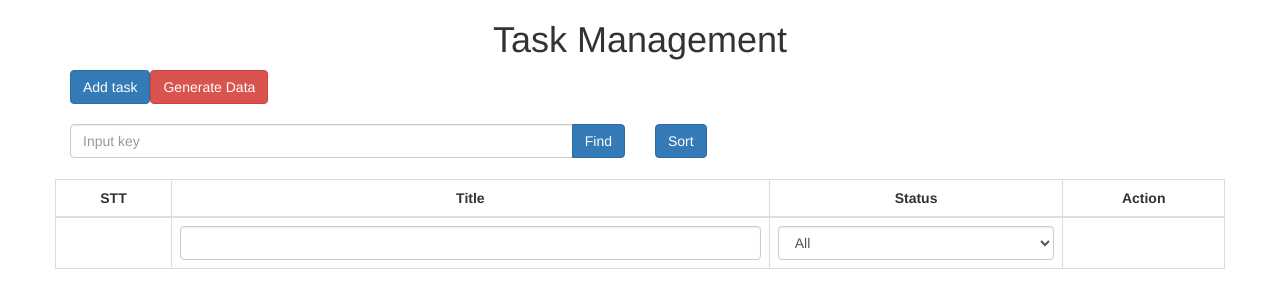
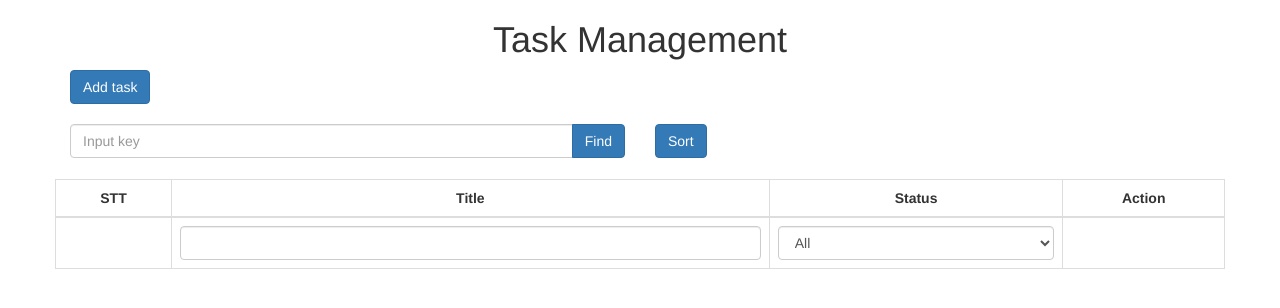
Before and after one commit to Cress1004/task-management, a React (Create React App) app: page / in a window 1280 px wide. Shown: the top 308 px of the page. Built offline with nearby package versions, Linux system fonts and the light colour scheme.

Commit message:
close form and save, remove generate data

```diff
--- a/src/App.js
+++ b/src/App.js
@@ -22,29 +22,29 @@ class App extends Component {
     }
   }
 
-  onGenerateData = () => {
-    var tasks = [
-      {
-        id: this.generateID(),
-        title: "Learn Japanese",
-        status: true,
-      },
-      {
-        id: this.generateID(),
-        title: "Learn ENGLISh",
-        status: false,
-      },
-      {
-        id: this.generateID(),
-        title: "Learn Code",
-        status: true
-      }
-    ];
-    this.setState({
-      tasks: tasks
-    })
-    localStorage.setItem('tasks', JSON.stringify(tasks));
-  }
+  // onGenerateData = () => {
+  //   var tasks = [
+  //     {
+  //       id: this.generateID(),
+  //       title: "Learn Japanese",
+  //       status: true,
+  //     },
+  //     {
+  //       id: this.generateID(),
+  //       title: "Learn ENGLISh",
+  //       status: false,
+  //     },
+  //     {
+  //       id: this.generateID(),
+  //       title: "Learn Code",
+  //       status: true
+  //     }
+  //   ];
+  //   this.setState({
+  //     tasks: tasks
+  //   })
+  //   localStorage.setItem('tasks', JSON.stringify(tasks));
+  // }
 
   s4() {
     return Math.floor((1 + Math.random()) * 0x10000).toString(16).substring(1);
@@ -103,12 +103,12 @@ class App extends Component {
               onClick={this.onToggleForm}>
               <span className="fa fa-plus mr-5"></span>Add task
             </button>
-            <button
+            {/* <button
               type="button"
               className="btn btn-danger"
               onClick={this.onGenerateData}>
               Generate Data
-            </button>
+            </button> */}
             <br /><br />
             <Control />
             <br />
--- a/src/components/TaskForm.js
+++ b/src/components/TaskForm.js
@@ -9,15 +9,12 @@ class TaskForm extends Component {
         }
     }
 
-    onCloseForm = () => {
-        this.props.onCloseForm();
-    }
     onHandleChange = (event) => {
         var target = event.target;
         var name = target.name;
         var value = target.value;
         if (name === "status") {
-            if(value === "true") {
+            if (value === "true") {
                 value = true;
             } else {
                 value = false;
@@ -29,9 +26,24 @@ class TaskForm extends Component {
         });
     }
 
+    onCloseForm = () => {
+        this.props.onCloseForm();
+    }
+
+    onHandleClear = () => {
+        this.setState({
+            title: '',
+            status: false
+        })
+        this.onCloseForm();
+    }
+
     onHandleSubmit = (event) => {
         event.preventDefault();
         this.props.onHandleSubmit(this.state);
+        // Clear & Close form
+        this.onHandleClear();
+        this.onCloseForm();
     }
 
     render() {
@@ -64,22 +76,22 @@ class TaskForm extends Component {
 
                     <div className="text-center">
                         <button type="submit" className="btn btn-warning">Save</button> &nbsp;
-                    <button type="button" className="btn btn-danger">Cancel</button> &nbsp;
+                    <button
+                            type="button"
+                            className="btn btn-danger"
+                            onClick={this.onHandleClear}
+                        >Cancel</button> &nbsp;
                     <button
                             type="button"
                             className="btn btn-success"
                             onClick={this.onCloseForm}
                         >Close</button>
                     </div>
-
-
                 </form>
-
             </div>
         </div>
         )
     };
-
 }
 
 export default TaskForm;
```
